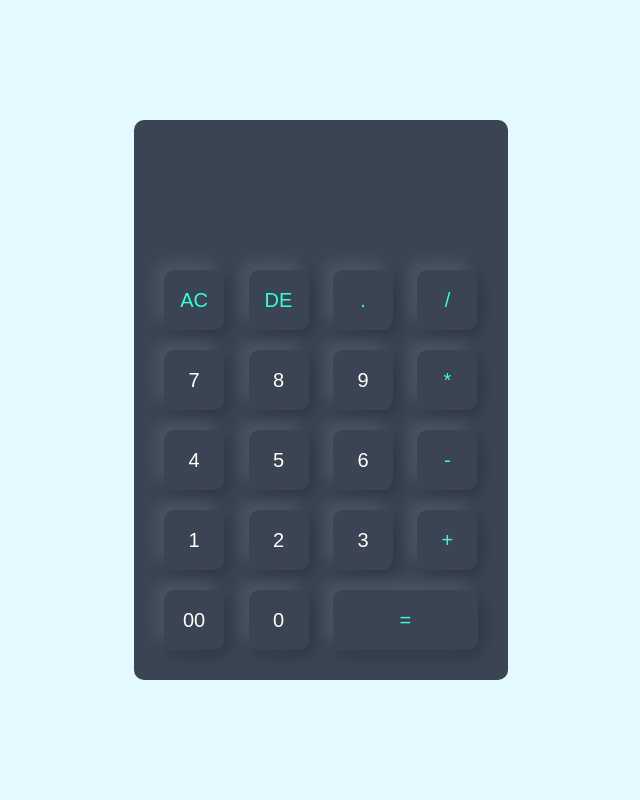
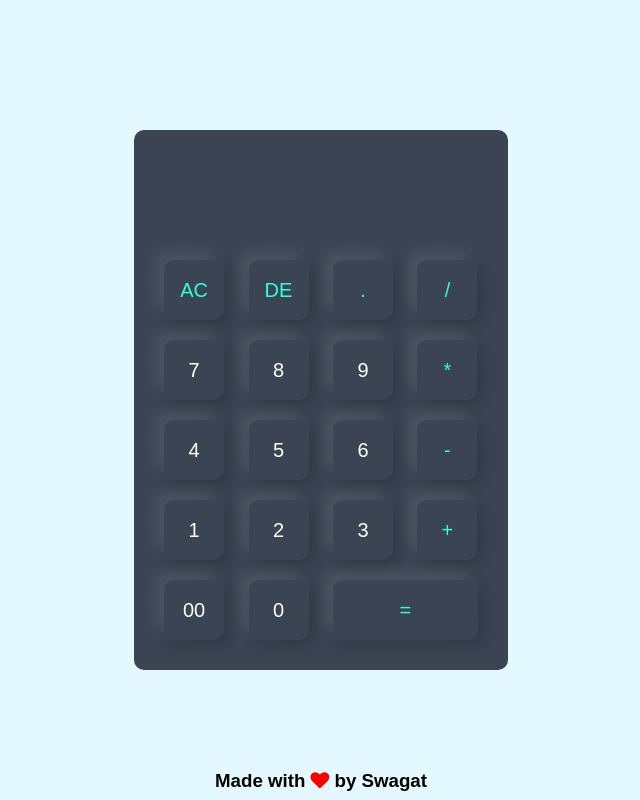
Before and after one commit to Iamswagatbarik/Calculator, a plain HTML site: page index.html in a window 1280 px wide. Shown: the whole page, without its empty margins (319-959 px from the left). Drawn offline with Linux system fonts and the light colour scheme.

Commit message:
minor change

```diff
--- a/index.html
+++ b/index.html
@@ -4,6 +4,10 @@
     <meta name="viewport" content="width = device-width, initial-scale = 1.0" />
     <title>Calculator</title>
     <link rel="stylesheet" href="style.css" />
+    <link
+      rel="stylesheet"
+      href="https://cdnjs.cloudflare.com/ajax/libs/font-awesome/4.7.0/css/font-awesome.min.css"
+    />
   </head>
   <body>
     <div class="container">
@@ -84,5 +88,11 @@
         </form>
       </div>
     </div>
+    <div class="footer">
+      <h3>
+        Made with
+        <i class="fa fa-heart" style="color: red" aria-hidden="true"></i> by Swagat
+      </h3>
+    </div>
   </body>
 </html>
--- a/style.css
+++ b/style.css
@@ -38,7 +38,7 @@
 form .display {
   display: flex;
   justify-content: flex-end;
-  margin: 20px 0;
+  margin-top: 20px;
 }
 
 form .display input {
@@ -55,3 +55,11 @@ form input.equal {
 form input.operator {
   color: #33ffd8;
 }
+
+.footer {
+  display: flex;
+  justify-content: center;
+  background: #e3f9ff;
+  padding-bottom: 8px;
+  margin-top: -30px;
+}
```
